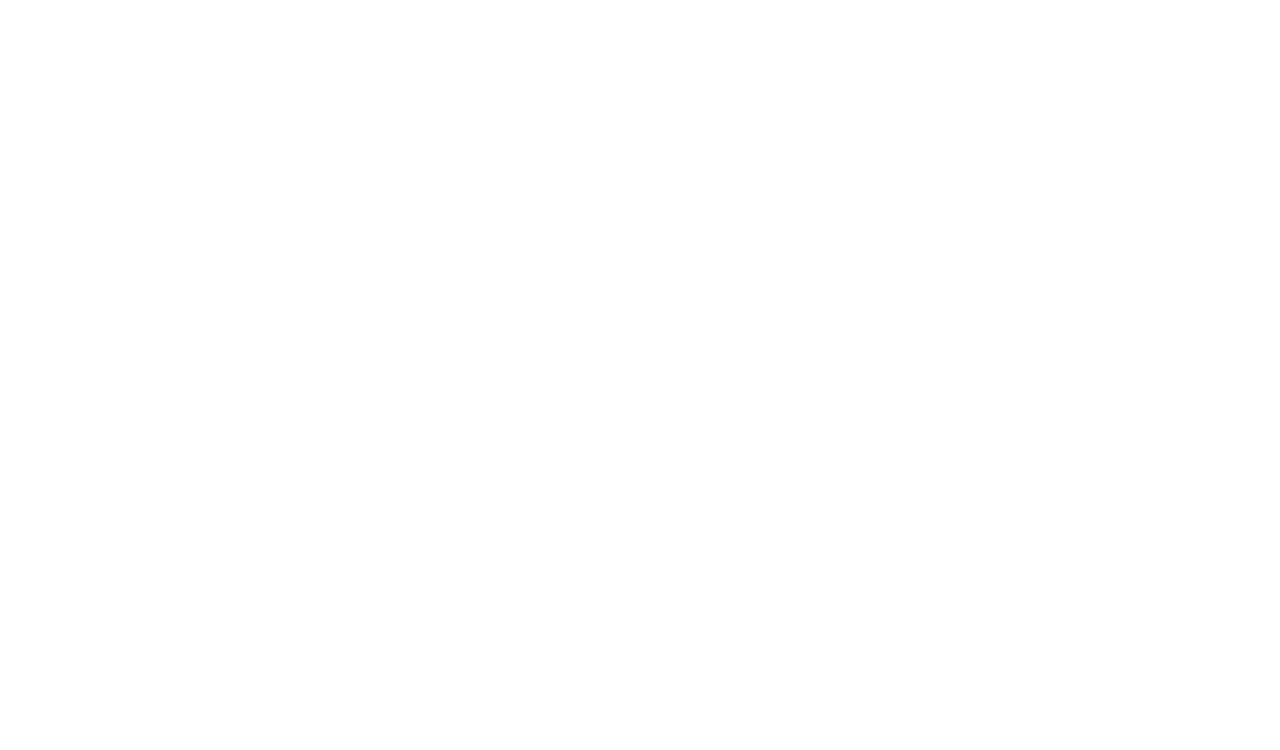
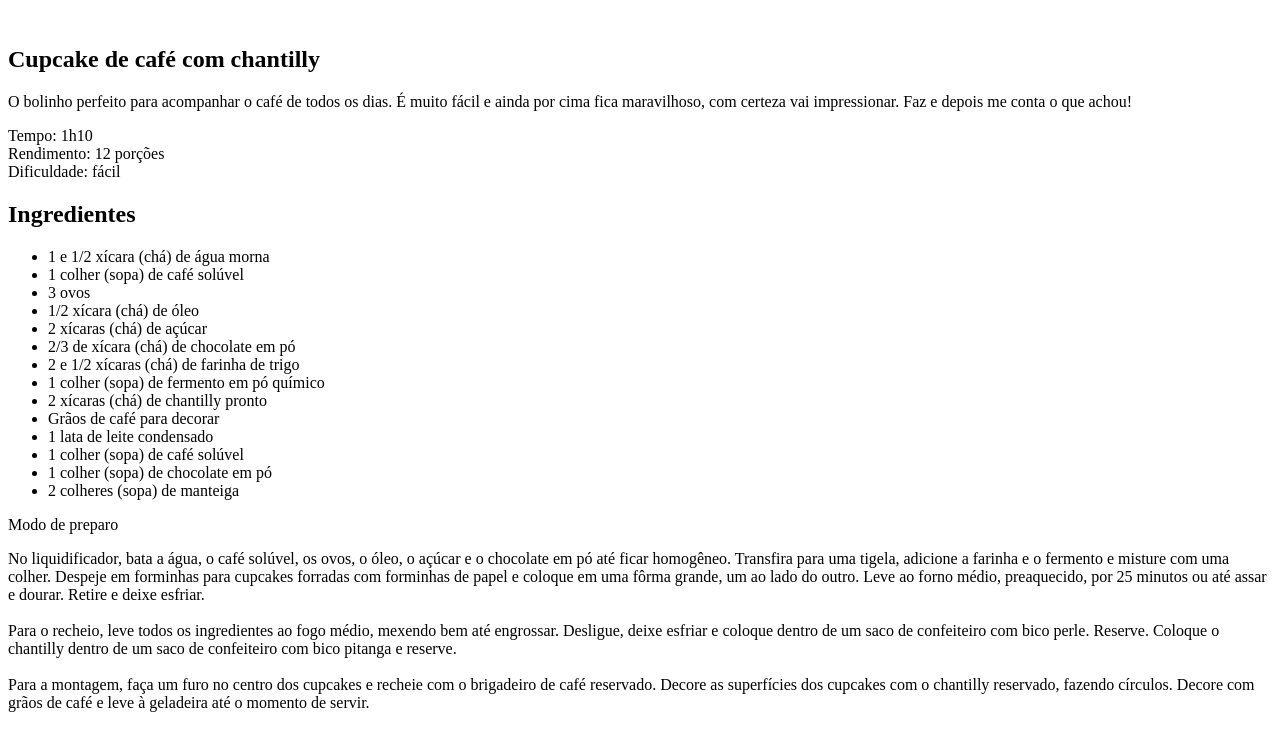
Before and after one commit to Pilariss/ProjetoOne, a plain HTML site: page index.html in a window 1280 px wide. Drawn offline with Linux system fonts and the light colour scheme.

Commit message:
iniciando a estrutura HTML

```diff
--- a/index.html
+++ b/index.html
@@ -1,11 +1,55 @@
+<!DOCTYPE html>
 <html lang="pt-BR">
 <head>
     <meta charset="UTF-8">
     <meta name="viewport" content="width=device-width, initial-scale=1.0">
-    <title>Document</title>
-    <link rel="stylesheet" href="style.css">
+    <title>Página de receita</title>
 </head>
 <body>
-
+    <div id="page">
+        <img src="" alt="">
+        <main>
+            <section id="about">
+                <h1>Cupcake de café com chantilly</h1>
+                <p>
+                    O bolinho perfeito para acompanhar o café de todos os dias.
+                    É muito fácil e ainda por cima fica maravilhoso, com certeza vai impressionar.
+                    Faz e depois me conta o que achou!
+                </p>
+                <p>
+                    Tempo: 1h10 <br>
+                    Rendimento: 12 porções <br>
+                    Dificuldade: fácil
+                </p>
+            </section>
+            <section id="ingredients">
+                <h2>Ingredientes</h2>
+                <ul>
+                    <li>1 e 1/2 xícara (chá) de água morna</li>
+                    <li>1 colher (sopa) de café solúvel</li>
+                    <li>3 ovos</li>
+                    <li>1/2 xícara (chá) de óleo</li>
+                    <li>2 xícaras (chá) de açúcar</li>
+                    <li>2/3 de xícara (chá) de chocolate em pó</li>
+                    <li>2 e 1/2 xícaras (chá) de farinha de trigo</li>
+                    <li>1 colher (sopa) de fermento em pó químico</li>
+                    <li>2 xícaras (chá) de chantilly pronto</li>
+                    <li>Grãos de café para decorar</li>
+                    <li>1 lata de leite condensado</li>
+                    <li>1 colher (sopa) de café solúvel</li>
+                    <li>1 colher (sopa) de chocolate em pó</li>
+                    <li>2 colheres (sopa) de manteiga</li>
+                </ul>
+            </section>
+            <section id="preparation">Modo de preparo</section>
+            <p>
+                No liquidificador, bata a água, o café solúvel, os ovos, o óleo, o açúcar e o chocolate em pó até ficar homogêneo. Transfira para uma tigela, adicione a farinha e o fermento e misture com uma colher. Despeje em forminhas para cupcakes forradas com forminhas de papel e coloque em uma fôrma grande, um ao lado do outro. Leve ao forno médio, preaquecido, por 25 minutos ou até assar e dourar. Retire e deixe esfriar.
+                <br><br>
+                Para o recheio, leve todos os ingredientes ao fogo médio, mexendo bem até engrossar. Desligue, deixe esfriar e coloque dentro de um saco de confeiteiro com bico perle. Reserve. Coloque o chantilly dentro de um saco de confeiteiro com bico pitanga e reserve.
+                <br><br>
+                Para a montagem, faça um furo no centro dos cupcakes e recheie com o brigadeiro de café reservado. Decore as superfícies dos cupcakes com o chantilly reservado, fazendo círculos. Decore com grãos de café e leve à geladeira até o momento de servir.
+            </p>
+        </main>
+    </div>
 </body>
 </html>
--- a/style.css
+++ /dev/null
@@ -1,3 +0,0 @@
-body {
-
-}
```
